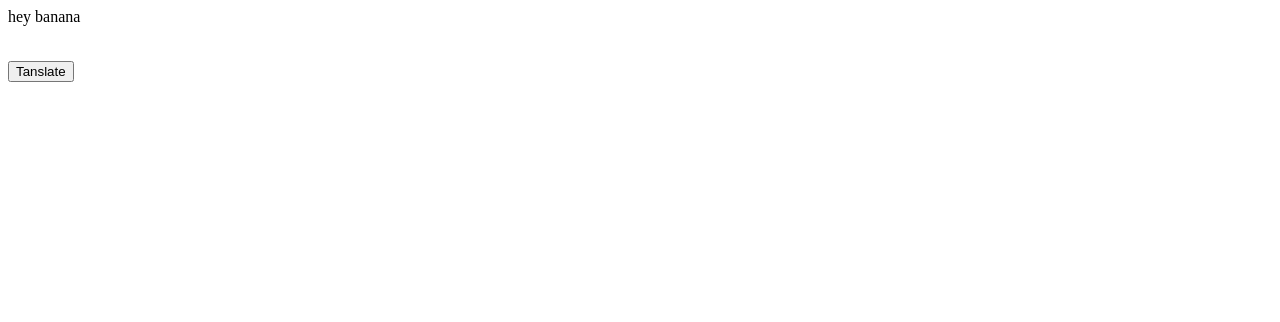
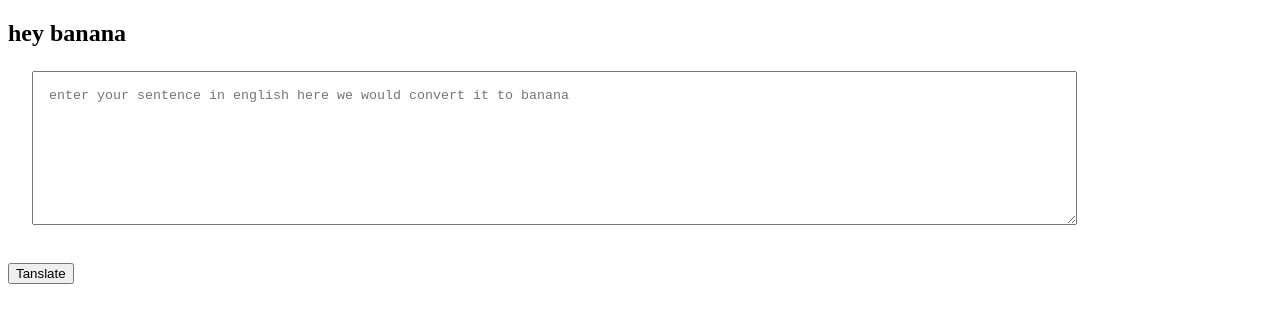
Before and after one commit to aneenajohn/Minion-Translator, a plain HTML site: page index.html in a window 1280 px wide. Drawn offline with Linux system fonts and the light colour scheme.

Commit message:
updated eventListener for click

```diff
--- a/app.js
+++ b/app.js
@@ -1,3 +1,29 @@
+// creating a ref for button from html in js
 var btnTranslate = document.querySelector("#btn-translate");
-// creating a ref for button from html in js
-console.log(btnTranslate)
+
+// 1) part1
+// // console.log(btnTranslate)
+// this is to chk in browser console
+// 1.right click and save <button>....</button> as global variable.
+// 2.temp1---> becoomes a global variable.
+// 3.you can use  this to contrl ur html from js , eg: temp1.style.backgroundColor ="red"
+
+// 2)part2
+// btnTranslate.addEventListener("click", function clickEventHandler(){
+//    console.log("clicked") ;
+// }
+// )
+
+// 3)part3
+// Call back--->call me back -when this event happens call me back;
+// when click happens call me--me ref to clickEventHandler()
+
+var txtInput = document.querySelector("#txt-input");
+console.log(txtInput);
+
+btnTranslate.addEventListener("click", clickHandler())
+
+function clickHandler() {
+    console.log("you clicked");
+    console.log("input",txtInput.value);
+};
--- a/index.html
+++ b/index.html
@@ -1,17 +1,29 @@
 <!DOCTYPE html>
 <html lang="en">
+
 <head>
     <meta charset="UTF-8">
     <meta name="viewport" content="width=device-width, initial-scale=1.0">
     <title>Banana Speak </title>
-
+    <style>
+        textarea {
+            width: 80%;
+            height: 15vh;
+            margin: 1.5rem;
+            display: block;
+            padding: 1rem
+        }
+    </style>
 </head>
 
 
 
 <body>
-    hey banana
+    <h2>hey banana</h2>
+    <textarea id="txt-input" placeholder="enter your sentence in english here we would convert it to banana"></textarea>
     <h1><button id=btn-translate>Tanslate</button></h1>
+
     <script src="app.js" type="text/javascript"></script>
 </body>
+
 </html>
```
